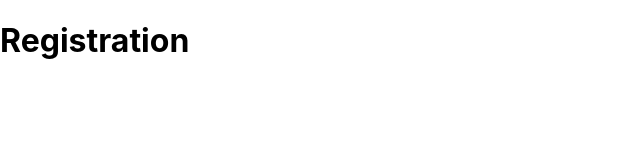
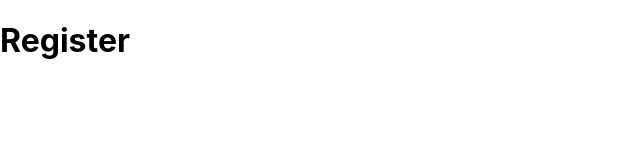
Before and after one commit to kiril-vandzsurak/european-online-border, a React (Create React App) app: page /register in a window 1280 px wide. Shown: the top 160 px of the page, without its empty margins (0-640 px from the left). Built offline with nearby package versions, Linux system fonts and the light colour scheme; a web font is replaced by a local one.

Commit message:
creating spinner on register page

```diff
--- a/package.json
+++ b/package.json
@@ -14,6 +14,7 @@
     "react-redux": "^8.0.5",
     "react-router-dom": "^6.8.1",
     "react-scripts": "^5.0.1",
+    "react-spinners": "^0.13.8",
     "web-vitals": "^2.1.4"
   },
   "scripts": {
--- a/src/App.js
+++ b/src/App.js
@@ -1,5 +1,6 @@
 import { BrowserRouter, Routes, Route } from "react-router-dom";
 import "./components/WelcomePage/WelcomePage.css";
+import "./components/RegisterPage/RegisterPage.css";
 import WelcomePage from "./components/WelcomePage/WelcomePage";
 import RegisterPage from "./components/RegisterPage/RegisterPage";
 
--- /dev/null
+++ b/src/components/RegisterPage/RegisterPage.css
@@ -0,0 +1,16 @@
+@import url("https://fonts.googleapis.com/css2?family=Raleway:wght@600;900&display=swap");
+
+.loading {
+  margin-inline: auto;
+  margin-top: 200px;
+}
+
+.loadingText {
+  font-size: 40px;
+  color: #36d7b7;
+  font-family: "Raleway", sans-serif;
+  position: relative;
+  left: 50%;
+  transform: translateX(-57px);
+  top: 25px;
+}
--- a/src/components/RegisterPage/RegisterPage.jsx
+++ b/src/components/RegisterPage/RegisterPage.jsx
@@ -1,7 +1,34 @@
+import { useState } from "react";
+import { useEffect } from "react";
+import RingLoader from "react-spinners/RingLoader";
+
 const RegisterPage = () => {
+  const [isLoading, setIsLoading] = useState(false);
+
+  useEffect(() => {
+    setIsLoading(true);
+    setTimeout(() => {
+      setIsLoading(false);
+    }, 2000);
+  }, []);
+
   return (
     <div>
-      <h1>Registration</h1>
+      {isLoading ? (
+        <div>
+          <RingLoader
+            className="loading"
+            color="#36d7b7"
+            size={200}
+            loading={isLoading}
+          />
+          <p className="loadingText">Loading...</p>
+        </div>
+      ) : (
+        <div>
+          <h1>Register</h1>
+        </div>
+      )}
     </div>
   );
 };
```
Also changed, not shown: src/index.js (+6 -6 lines), 1 other file (tests, documents, lock files or other folders).
